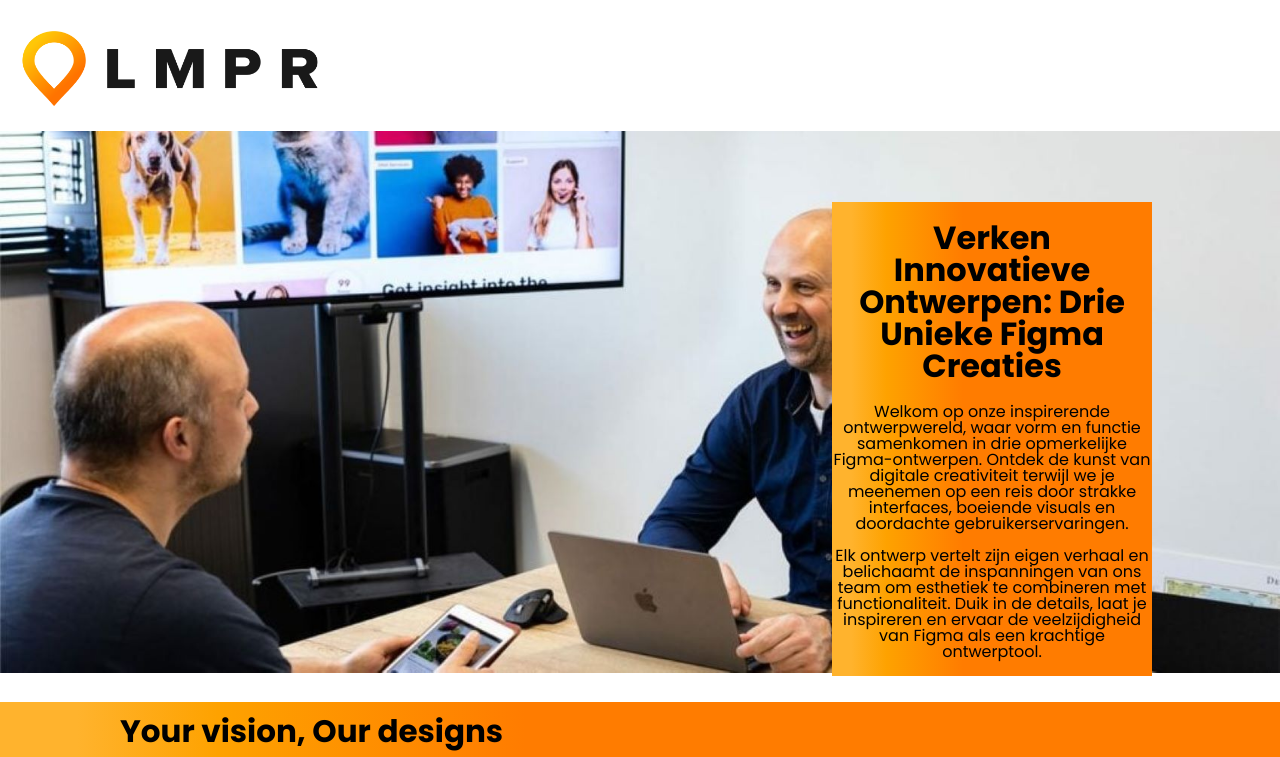
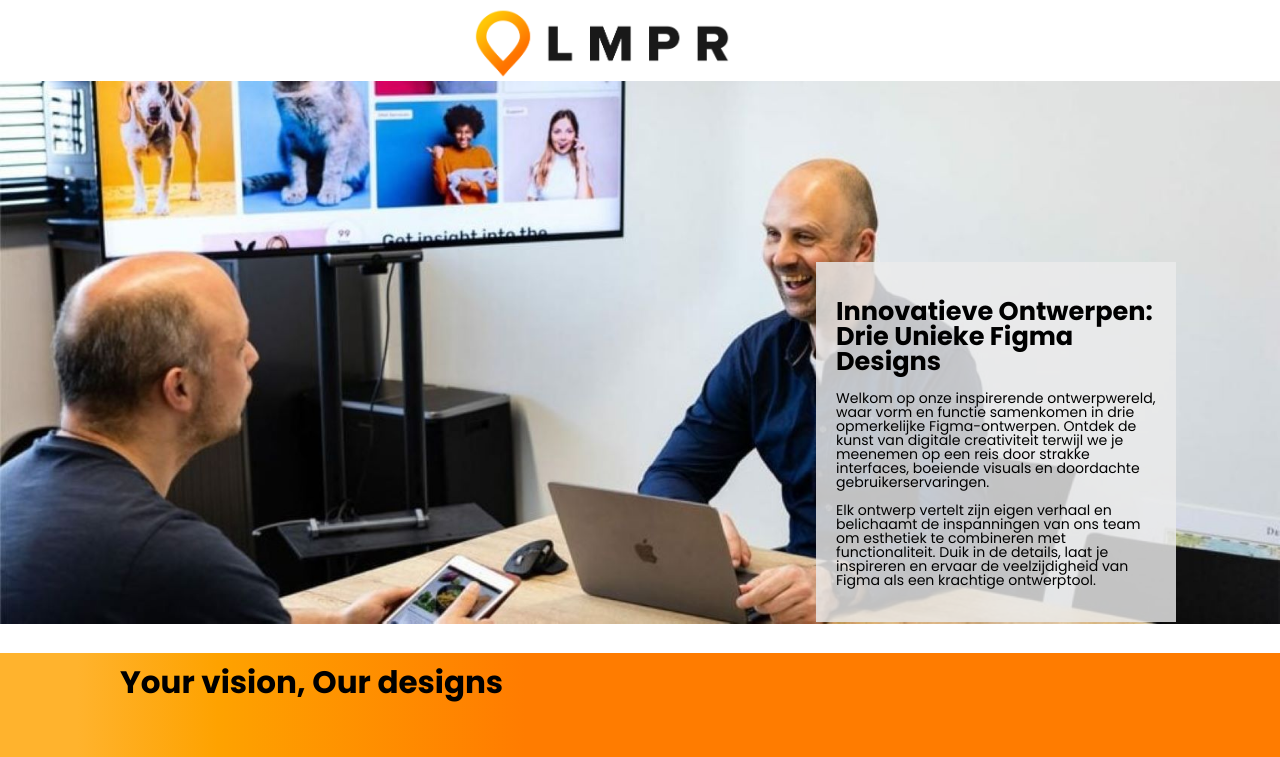
Before and after one commit to RDJL2003/Landingspagina, an Angular app: page / in a window 1280 px wide. Shown: the top 757 px of the page. Built offline with nearby package versions, Linux system fonts and the light colour scheme.

Commit message:
Feedback aanpassingen voor slideshow tekstbox

```diff
--- a/src/app/slideshow/slideshow.component.css
+++ b/src/app/slideshow/slideshow.component.css
@@ -3,12 +3,10 @@
 /* In de stijl van je component (slideshow.component.css) */
 :host .slideshow-container {
   position: relative;
-  max-width: auto;
   margin-left: 0;
   margin-right: 0;
-  opacity: 1;
   transition: 1s;
-  margin-bottom: 0;
+  margin-bottom: 0px;
 
 }
 img{
@@ -16,24 +14,21 @@ img{
   height: 100%;
   margin-left: 0;
   margin-right: 0;
+  margin-bottom: 0;
 
 }
 
   .text-box {
     position: absolute;
-    bottom: 0;
+    bottom: 0px;
+    margin-bottom: 5px;
+    width: 25vw;
     left: 75%;
     transform: translateX(-40%);
-    background: rgb(255,179,45);
-    background: linear-gradient(90deg,  rgba(255,179,45,1) 6%, rgba(254,162,0,1) 17%, rgba(255,124,0,1) 41%);
-    padding: 0px;
-    text-align: center;
-    margin-left: 0;
-    margin-right: 0;
-    margin-bottom: 0;
+    background-color: rgba(236, 236, 236, 0.82);
+    padding: 20px;
 }
 
-
   .p {
-    font-size: 16px;
+    font-size: 1.1vw;
   }
--- a/src/app/slideshow/slideshow.component.html
+++ b/src/app/slideshow/slideshow.component.html
@@ -5,7 +5,7 @@
 <div [@fadeInOut]="fadeInOutState" class="slideshow-container">
     <img [src]="'/assets/' + images[currentImageIndex]" alt="Slideshow Image" [@fadeInOut]>
     <div class="text-box">
-      <h1>Verken Innovatieve Ontwerpen: Drie Unieke Figma Creaties</h1>
+      <h1>Innovatieve Ontwerpen: Drie Unieke Figma Designs</h1>
       <p class="p">Welkom op onze inspirerende ontwerpwereld, waar vorm en functie samenkomen in drie opmerkelijke Figma-ontwerpen. Ontdek de kunst van digitale creativiteit terwijl we je meenemen op een reis door strakke interfaces, boeiende visuals en doordachte gebruikerservaringen.
         <br>
         <br>
--- a/src/styles.css
+++ b/src/styles.css
@@ -14,7 +14,7 @@
 }
 
 header {
-    padding: 20px;
+    padding: 0px;
 }
 
 body{
@@ -34,6 +34,7 @@ h2 {
 h1 {
     font-family: 'Poppins';
     font-weight: 100;
+    font-size: 2vw;
 }
 
 
@@ -42,7 +43,10 @@ h1 {
     width: 300px;
     height: 80px;
     flex-shrink: 0;
-    position: relative; /* Gebruik absolute positionering */
+    margin-left: 37vw;
+    width: 20vw;
+    height: 5.5vw;
+    position: center;
     z-index: 1;
   }
 
```
